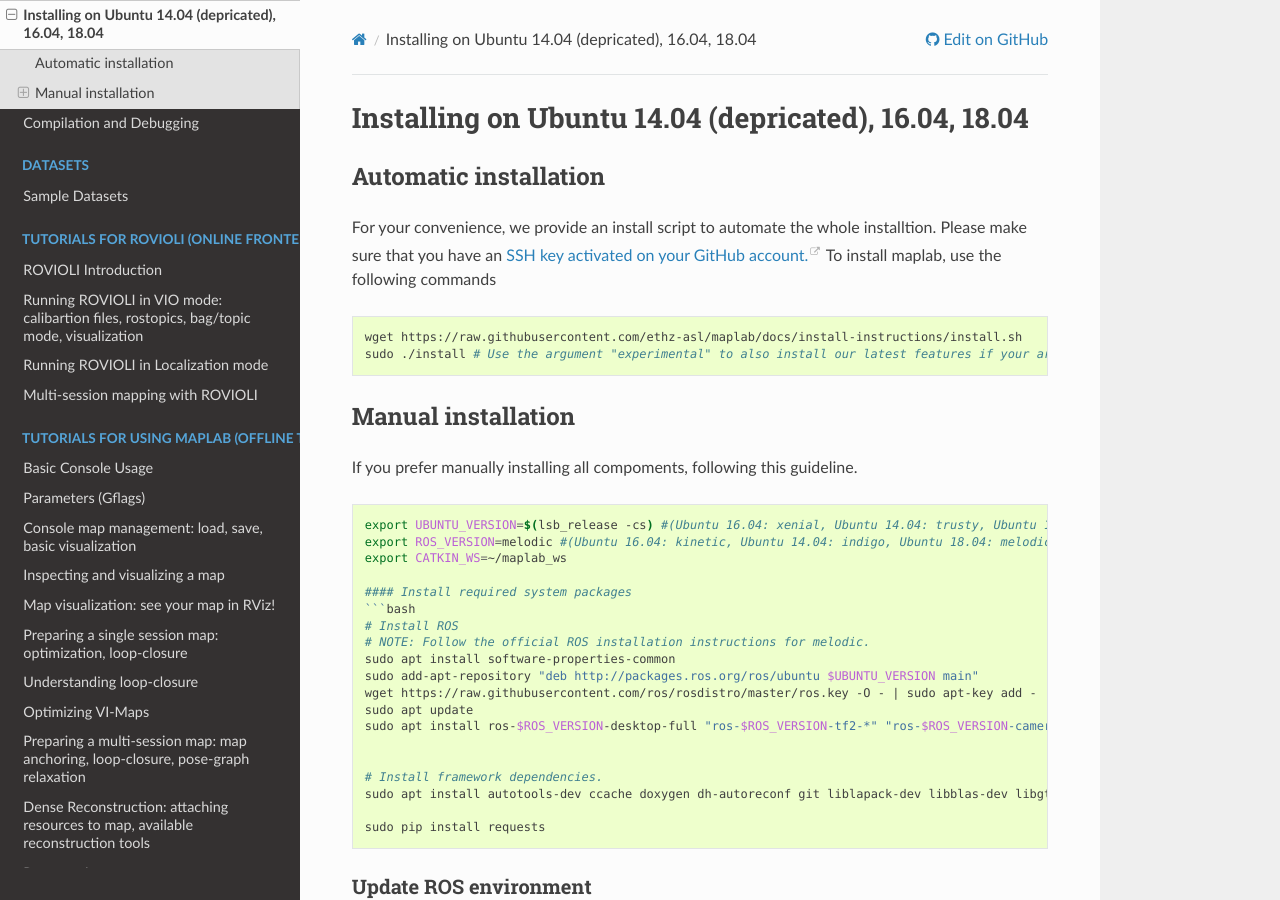
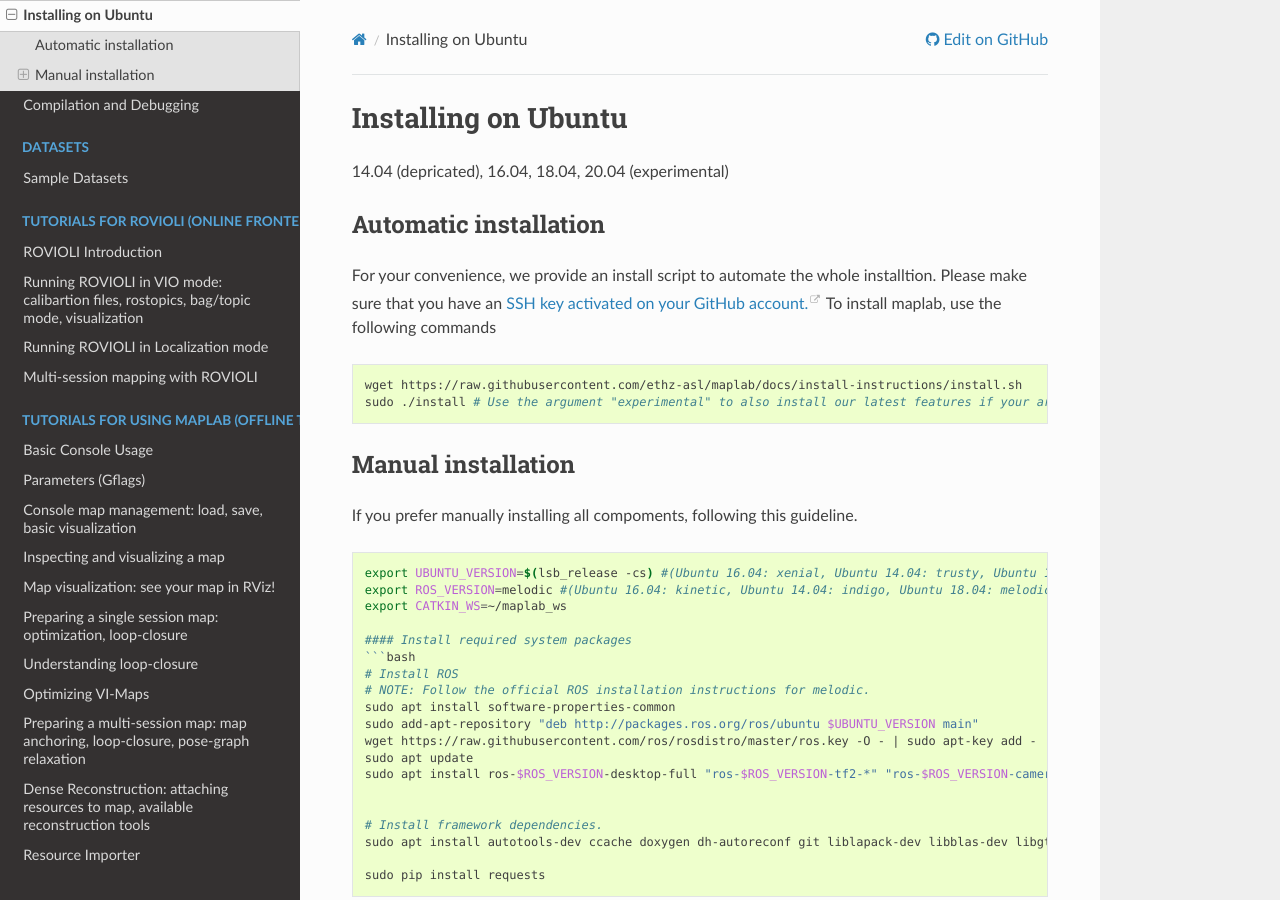
Before and after one commit to ethz-asl/maplab, a Sphinx documentation site: the page built from docs/pages/installation/A_Installation-Ubuntu.md, in a window 1280 px wide and 900 px high. Built offline with Sphinx 7.4.7 and the Read the Docs theme 2.0.0, drawn with Linux system fonts in a browser that asks for light colours; pages that are not in the unit, such as notebooks, are missing from menus.

Commit message:
Update A_Installation-Ubuntu.md

```diff
--- a/docs/pages/installation/A_Installation-Ubuntu.md
+++ b/docs/pages/installation/A_Installation-Ubuntu.md
@@ -1,4 +1,5 @@
-## Installing on Ubuntu 14.04 (depricated), 16.04, 18.04
+## Installing on Ubuntu
+14.04 (depricated), 16.04, 18.04, 20.04 (experimental)
 ### Automatic installation
 For your convenience, we provide an install script to automate the whole installtion. Please make sure that you have an [SSH key activated on your GitHub account.](https://help.github.com/en/github/authenticating-to-github/generating-a-new-ssh-key-and-adding-it-to-the-ssh-agent)
 To install maplab, use the following commands
```
